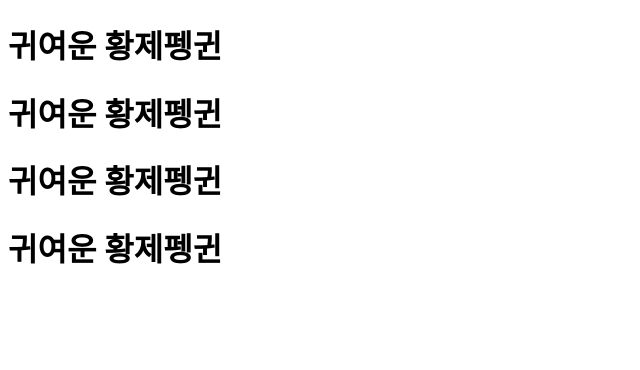
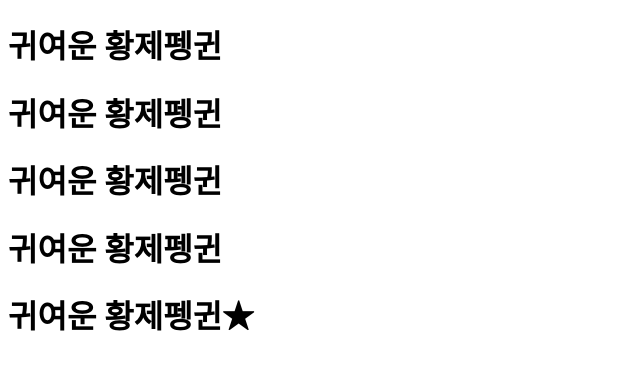
Before and after one commit to hyeyeon312/vscode2, a plain HTML site: page index.html in a window 1280 px wide. Shown: the whole page, without its empty margins (0-640 px from the left). Drawn offline with Linux system fonts and the light colour scheme.

Commit message:
second commit

```diff
--- a/index.html
+++ b/index.html
@@ -10,5 +10,6 @@
     <h1>귀여운 황제펭귄</h1>
     <h1>귀여운 황제펭귄</h1>
     <h1>귀여운 황제펭귄</h1>
+    <h1>귀여운 황제펭귄★</h1>
 </body>
 </html>
```
